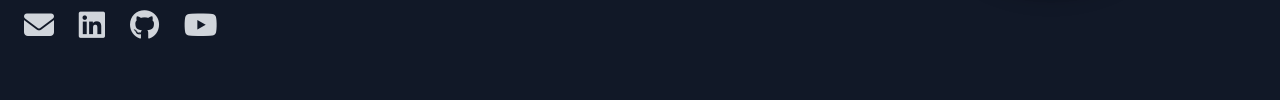
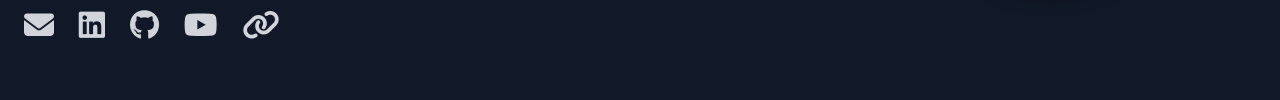
Before and after one commit to EmmanuelAkumefula/EmmanuelAkumefula, a plain HTML site: page index.html in a window 1280 px wide. Shown: the part 561-661 px from the top of the page. Drawn offline with nearby package versions, Linux system fonts and the light colour scheme.

Commit message:
Update index.html

```diff
--- a/index.html
+++ b/index.html
@@ -58,7 +58,8 @@
                     <a href="https://www.linkedin.com/in/emmanuelakumefula/" target="_blank" class="hover:text-purple-400 transition-colors duration-300" aria-label="LinkedIn"><i class="fab fa-linkedin"></i></a>
                     <a href="https://github.com/EmmanuelAkumefula" target="_blank" class="hover:text-purple-400 transition-colors duration-300" aria-label="GitHub"><i class="fab fa-github"></i></a>
                     <a href="https://www.youtube.com/@ACE-Unboxed" target="_blank" class="hover:text-purple-400 transition-colors duration-300" aria-label="Youtube"><i class="fab fa-youtube"></i></a>
-                    <a href="https://solo.to/aceunboxed" target="_blank" class="hover:text-purple-400 transition-colors duration-300" aria-label="Linktree"><i class="fab fa-linktree"></i></a>
+                    <a href="https://solo.to/aceunboxed" target="_blank" class="hover:text-purple-400 transition-colors duration-300" aria-label="Solo.to"> <i class="fas fa-link"></i>
+</a>
                 </div>
             </div>
             <div class="md:w-1/3 flex justify-center">
```
